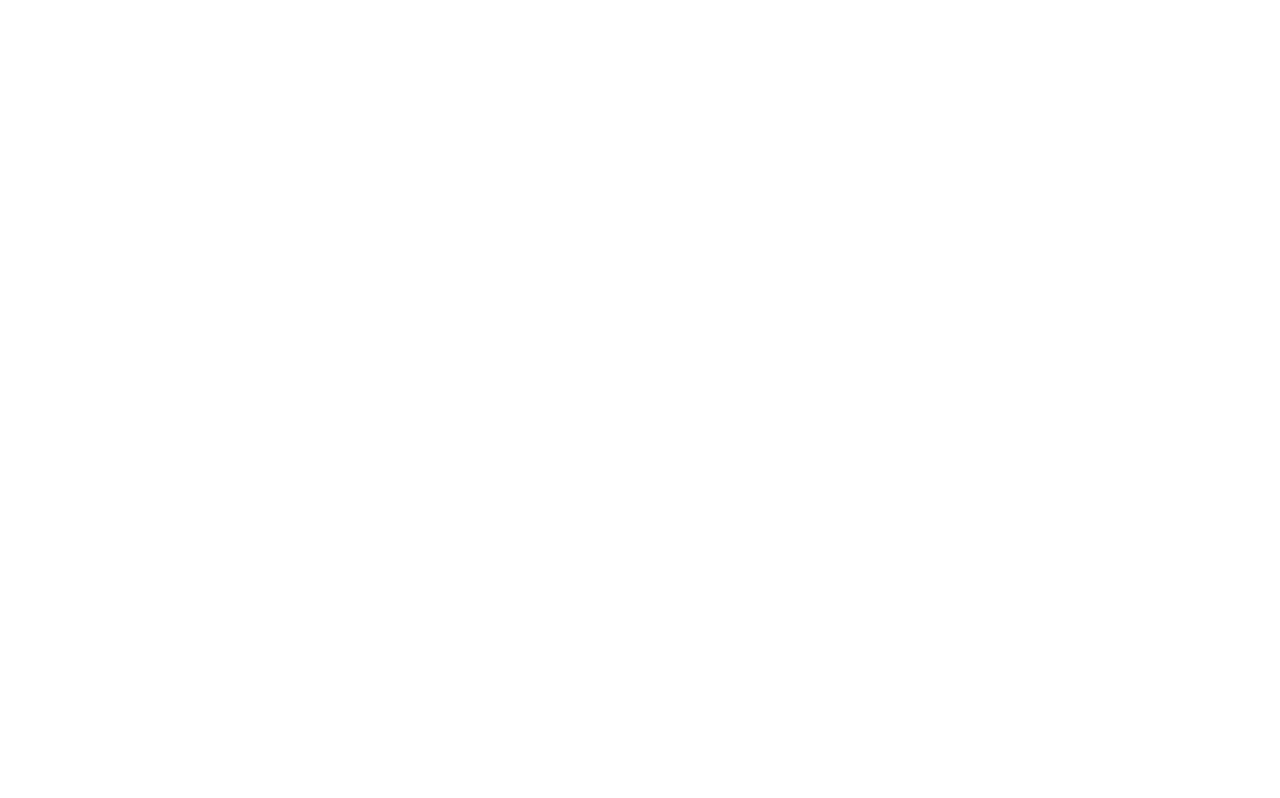
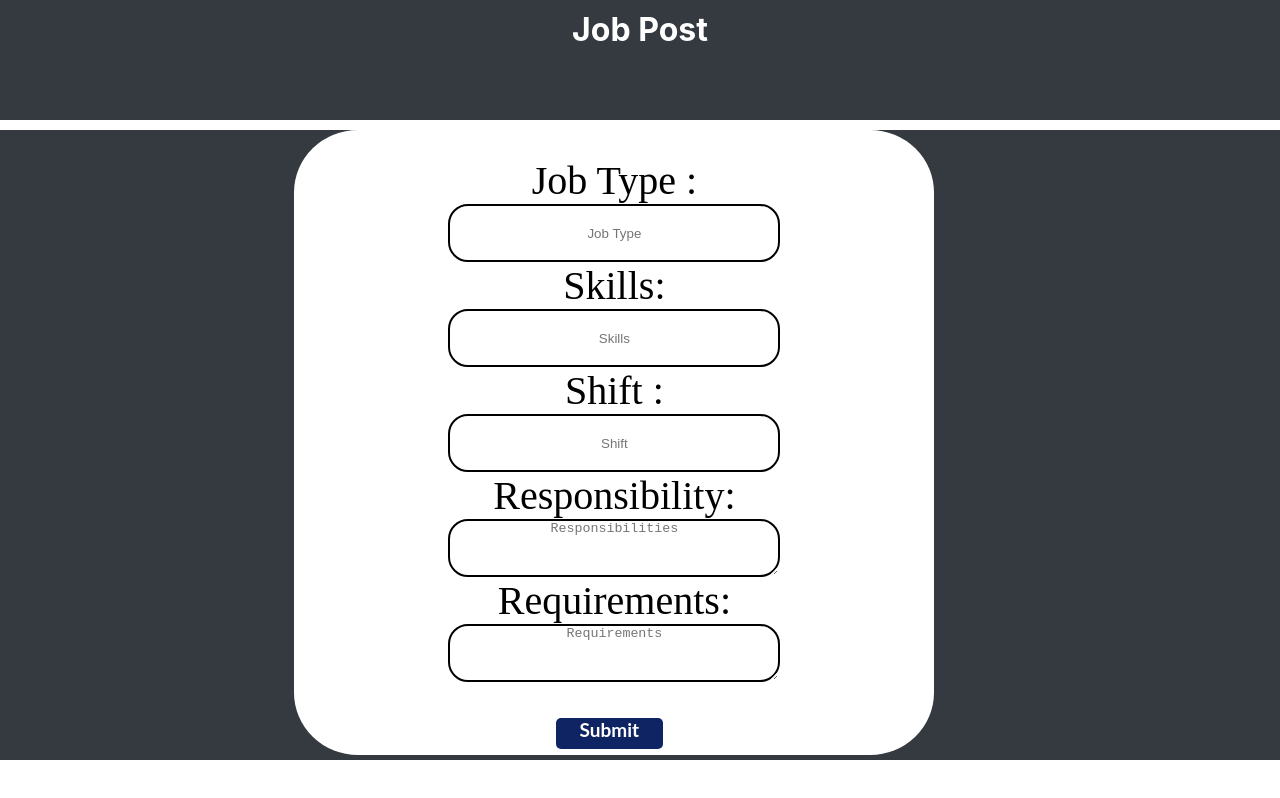
Before and after one commit to asaadjawed/CampusRecritmentSystem, a React (Create React App) app: page /JobPost in a window 1280 px wide. Built offline with nearby package versions, Linux system fonts and the light colour scheme.

Commit message:
JobsPostUi

```diff
--- a/src/Component/CompanyDashBoard/CompanyDashboard.css
+++ b/src/Component/CompanyDashBoard/CompanyDashboard.css
@@ -25,3 +25,45 @@
 .Nav_Item_Company a {
     text-decoration: none;
 }
+
+.JobPostHeading{
+   text-align: center;
+}
+
+.JobPosting{
+    background-color: #343a40;
+
+    height: 630px;
+    margin-top: 10px;
+}
+
+.jobForm{
+    width: 50%;
+    background-color: white;
+    height: 625px;
+    margin-left: 23%;
+
+    border-radius: 10%;
+}
+
+.FormDetails{
+    display: flex;
+    align-items: center;
+    justify-content: center;
+    flex-direction: column;
+    font-size: 40px;
+    font-family: ui-serif;
+    padding: 27px;
+}
+.InputDetails{
+    width: 56%;
+    border: 2px solid;
+    border-radius: 20px;
+    height: 54px;
+    text-align: center;
+
+}
+
+.SubmitBtn{
+    background-color: b;
+}
--- a/src/Component/CompanyDashBoard/CompanyNav.js
+++ b/src/Component/CompanyDashBoard/CompanyNav.js
@@ -10,8 +10,8 @@
             <h1>Company DashBoard</h1>
           </div>
           <div className="Nav_Item_Company">
-           <Link to="/CompanyNav"><button>Available Candidate</button></Link>
-            <button>Job Creation</button>
+           <Link to="/StudentsResume"><button>Available Candidate</button></Link>
+           <Link to="/JobPost"> <button>Job Creation</button></Link>
           </div>
         </nav>
       </div>
--- /dev/null
+++ b/src/Component/CompanyDashBoard/JobCreation.js
@@ -0,0 +1,50 @@
+import { Button } from 'react-bootstrap'
+import React, { useContext, useState } from 'react'
+import { CompanyContext } from '../../Context/CompanyContext'
+
+
+const JobCreation = () => {
+
+    const { jobsSetData } = useContext(CompanyContext)
+
+    const [jobsDetails, setjobsDetails] = useState({
+        JobType: "",
+        Skills: "",
+        Shift: "",
+        Responsibility: "",
+        Requirements: "",
+
+
+    })
+
+    return (
+        <div>
+            <div className="container JobPostHeading">
+                <h1>Job Post </h1>
+            </div>
+
+            <div className="JobPosting">
+                <div className="jobForm">
+                    <form className="FormDetails" onSubmit={(e) => {
+                        e.preventDefault();
+                        jobsSetData(jobsDetails)
+                    }} >
+                        Job Type : <input type="text" className="InputDetails" placeholder="Job Type" value={jobsDetails.JobType} onChange={(e) => setjobsDetails(e.target.value)} />
+                        Skills: <input type="text" className="InputDetails" placeholder="Skills" value={jobsDetails.Skills} onChange={(e) => setjobsDetails(e.target.value)} />
+                        Shift : <input type="text" className="InputDetails" placeholder="Shift" value={jobsDetails.Shift} onChange={(e) => setjobsDetails(e.target.value)} />
+                        Responsibility: <textarea type="text" className="InputDetails" placeholder="Responsibilities" value={jobsDetails.Responsibility} onChange={(e) => setjobsDetails(e.target.value)} />
+
+                        Requirements: <textarea type="text" className="InputDetails" placeholder="Requirements" value={jobsDetails.Requirements} onChange={(e) => setjobsDetails(e.target.value)} />
+
+                        <Button type="submit">Submit</Button>
+
+                    </form>
+                </div>
+            </div>
+
+        </div>
+    )
+}
+
+
+export default JobCreation
--- a/src/Component/StudentDashboard/StudentNav.js
+++ b/src/Component/StudentDashboard/StudentNav.js
@@ -1,9 +1,14 @@
 import { Button } from "bootstrap";
-import React from "react";
+import React, { useContext } from "react";
 import { Link } from "react-router-dom";
+import { GlobalContext } from "../../Context/GlobalContext";
 // import {UserImg} from '../../assets/'
 
+import { StudentContext } from "../../Context/StudentContext";
+
+
 const StudentNav = () => {
+  const {handleLogout}  = useContext(GlobalContext)
   return (
     <>
     <div className="container">
@@ -17,6 +22,7 @@
            <Link to ="/addProfile"> <button>Add Profile</button></Link>
             <button>View Jobs</button>
             <button>Apply for Jobs</button>
+            <button onClick={handleLogout}>Logout</button>
 
         </div>
       </nav>
--- a/src/Component/StudentDashboard/StudentProfile.js
+++ b/src/Component/StudentDashboard/StudentProfile.js
@@ -1,10 +1,10 @@
-import react from "react";
-import { useState, useContext } from "react";
+
+import React, { useState, useContext } from "react";
 import { Card, Button } from "react-bootstrap";
 import { StudentContext } from "../../Context/StudentContext";
 const StudentProfile = () => {
 
-  const {handleProfileData, error} = useContext(StudentContext)
+  const { handleProfileData, error } = useContext(StudentContext)
   const [state, setState] = useState({
     EPNO: "",
     FirstName: "",
@@ -37,7 +37,7 @@
 
       <form
 
-        onSubmit={(e)=>{
+        onSubmit={(e) => {
           e.preventDefault();
           handleProfileData(state);
           console.log(handleProfileData(state))
@@ -55,9 +55,10 @@
             <div className="formAligndiv">
               EPNo:{" "}
               <input
-              type="text"
+                type="number"
                 className="email"
-              placeholder="FirstName"
+                placeholder="EPNO"
+                min="9"
                 value={state.EPNO}
                 onChange={(e) => setState({ ...state, EPNO: e.target.value })}
               />{" "}
@@ -80,16 +81,16 @@
               <input
                 type="text"
                 className="email"
-              placeholder="FirstName"
+                placeholder="LastName"
                 value={state.LastName}
                 onChange={(e) => setState({ ...state, LastName: e.target.value })}
               />{" "}
               <br /> <br />
               Email:{" "}
               <input
-              type="text"
+                type="email"
                 className="email"
-              placeholder="FirstName"
+                placeholder="Email"
                 value={state.Email}
                 onChange={(e) => setState({ ...state, Email: e.target.value })}
               />{" "}
@@ -107,7 +108,7 @@
               <input
                 type="text"
                 className="email"
-              placeholder="FirstName"
+                placeholder="Education"
                 value={state.Education}
                 onChange={(e) =>
                   setState({ ...state, Education: e.target.value })
@@ -118,7 +119,7 @@
               <input
                 type="text"
                 className="email"
-              placeholder="FirstName"
+                placeholder="University Name"
                 value={state.UniversityName}
                 onChange={(e) =>
                   setState({ ...state, UniversityName: e.target.value })
@@ -127,9 +128,9 @@
               <br /> <br />
               CGPA:{" "}
               <input
-              type="text"
+                type="number"
                 className="email"
-              placeholder="FirstName"
+                placeholder="CGPA"
                 value={state.CGPA}
                 onChange={(e) => setState({ ...state, CGPA: e.target.value })}
               />{" "}
@@ -138,7 +139,7 @@
               <input
                 type="text"
                 className="email"
-              placeholder="FirstName"
+                placeholder="Skills"
                 value={state.Skills}
                 onChange={(e) => setState({ ...state, Skills: e.target.value })}
               />{" "}
--- a/src/Container/Company.js
+++ b/src/Container/CompanyDasboard.js
@@ -1,6 +1,5 @@
 import React from 'react';
 import CompanyNav from '../Component/CompanyDashBoard/CompanyNav';
-import CompanyProfile from '../Component/CompanyDashBoard/CompanyProfile';
 import '../Component/CompanyDashBoard/CompanyDashboard.css'
 
 
@@ -9,7 +8,6 @@
     return(
 <>
        <CompanyNav />
-       <CompanyProfile />
 </>
     )
 }
--- /dev/null
+++ b/src/Container/CompanyProfile.js
@@ -0,0 +1,15 @@
+import React from 'react'
+import CompanyNav from '../Component/CompanyDashBoard/CompanyNav'
+import CompanyProfileView from '../Component/CompanyDashBoard/CompanyProfile'
+
+
+const CompanyViewApp = ()=>{
+    return(
+        <>
+        <CompanyNav />
+        <CompanyProfileView />
+       </>
+    )
+}
+
+export default CompanyViewApp
--- /dev/null
+++ b/src/Container/JobPost.js
@@ -0,0 +1,12 @@
+import React from 'react'
+import JobCreation from '../Component/CompanyDashBoard/JobCreation'
+
+const CompanyJobCreation = ()=>{
+    return(
+        <div>
+            <JobCreation />
+        </div>
+    )
+}
+
+export default CompanyJobCreation
--- a/src/Layout/Routes.js
+++ b/src/Layout/Routes.js
@@ -7,9 +7,11 @@
 import LoginFormPage from "../Container/Login";
 import SignupFormPage from "../Container/Signup";
 import StudentDashboardPage from "../Container/StudentDashboard";
-import CompanyDashBoardPage from "../Container/Company";
+import CompanyDashBoardPage from "../Container/CompanyDasboard";
 import AdminDashboardPage from "../Container/Admin";
 import AddProfile from "../Container/StudentProfile";
+import CompanyViewApp from "../Container/CompanyProfile";
+import CompanyJobCreation from "../Container/JobPost";
 
 
 const Routes = () => {
@@ -21,9 +23,10 @@
           <Route path="/SignUp" component={SignupFormPage} />
           <Route path="/StudentDashboard" component={StudentDashboardPage} />
           <Route path="/CompanyDashboard" component={CompanyDashBoardPage} />
-          <Route ></Route>
+          <Route path="/StudentsResume" component={CompanyViewApp} ></Route>
           <Route path="/AdminDashboard" component={AdminDashboardPage} />
           <Route path="/addProfile" component={AddProfile} />
+          <Route path="/JobPost" component={CompanyJobCreation}></Route>
           </Switch>
     </>
   );
```
Also changed, not shown: src/Component/CompanyDashBoard/CompanyProfile.js (+15 -14 lines). Lines whose indentation alone changed are shown as unchanged.
